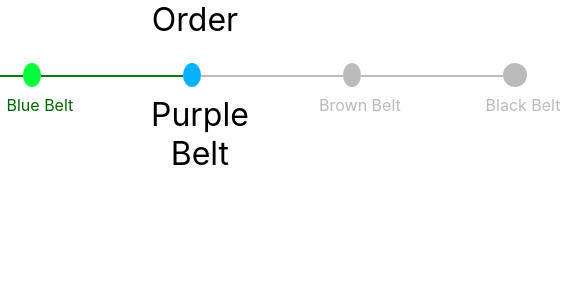
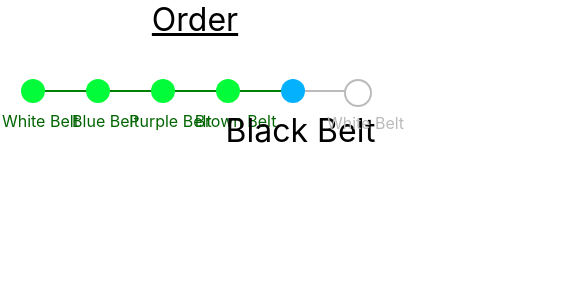
Before and after one commit to Thomasin500/stavvy-timeline, a React (Create React App) app: page / in a window 390 px wide. Shown: the top 300 px of the page, 585 px wide, since content can reach past the window. Built offline with nearby package versions, Linux system fonts and the light colour scheme.

Commit message:
responsive timeline

```diff
--- a/src/app/App.css
+++ /dev/null
@@ -1,3 +0,0 @@
-.App {
-  text-align: center;
-}
--- a/src/app/App.tsx
+++ b/src/app/App.tsx
@@ -1,5 +1,4 @@
 import React from 'react';
-import './App.css';
 import Timeline from "../components/timeline/Timeline";
 
 enum OrderStatus {
@@ -7,7 +6,8 @@ enum OrderStatus {
     Blue = "Blue Belt",
     Purple = "Purple Belt",
     Brown = "Brown Belt",
-    Black = "Black Belt"
+    Black = "Black Belt",
+    rejected = "White Belt"
 }
 
 //todo create real data here
@@ -16,15 +16,15 @@ function App() {
     //excludeStatus: if currentStatus is one of the exclude statuses render a
     //component that says "This order is currently in a {currentStatus} state.
 
-    const orderStatus = "Purple";
+    const orderStatus = "Black";
 
     return (
-        <div className="App">
+        <div>
             <Timeline
                 name="Order"
                 currentStatus={OrderStatus[orderStatus]}
                 statuses={Object.values(OrderStatus)}
-                //excludeStatuses={[OrderStatus.rejected]} //<-- TODO still need to finish this
+                excludeStatuses={[OrderStatus.rejected]}
             />
         </div>
     );
--- a/src/components/timeline/Timeline.tsx
+++ b/src/components/timeline/Timeline.tsx
@@ -6,10 +6,15 @@ import "./timeline.css"
 export interface ITimelineProps {
     name: string,
     currentStatus: string,
-    statuses: string[]
+    statuses: string[],
+    excludeStatuses: string[]
 }
 
-const Timeline: React.SFC<ITimelineProps> = ({ name, currentStatus, statuses }) => {
+const Timeline: React.SFC<ITimelineProps> = ({ name, currentStatus, statuses, excludeStatuses }) => {
+
+    if (excludeStatuses.includes(currentStatus)) {
+        return (<div>This order is currently in a {currentStatus} state.</div>)
+    }
 
     let foundCurr = false;
 
@@ -18,8 +23,9 @@ const Timeline: React.SFC<ITimelineProps> = ({ name, currentStatus, statuses })
             <span className="header">{name}</span>
             <div className="timeline-container">
 
+                {statuses.map((status, index) => {
 
-                {statuses.map((status, index) => {
+                    console.log(status)
 
                     //TODO maybe put this in a separate function
                     let lineNode;
@@ -48,7 +54,7 @@ const Timeline: React.SFC<ITimelineProps> = ({ name, currentStatus, statuses })
                     }
 
                     return (
-                        <div className="status-container">
+                        <div className="status-container" key={status}>
                             <span className={cirlceClassNames}>
                                 <span className={labelClassNames}>{status}</span>
                             </span>
@@ -64,7 +70,8 @@ const Timeline: React.SFC<ITimelineProps> = ({ name, currentStatus, statuses })
 Timeline.defaultProps = {
     name: "No Name Provided",
     currentStatus: "",
-    statuses: []
+    statuses: [],
+    excludeStatuses: []
 };
 
 export default Timeline;
--- a/src/components/timeline/timeline.css
+++ b/src/components/timeline/timeline.css
@@ -1,26 +1,22 @@
 .timeline-main {
-    display: flex;
-    flex-direction: column;
+    text-align: center;
 }
-/*the timeline is not centered*/
 
 .header {
-    align-self: center;
     font-size: 2rem;
-    margin-bottom: 1.5rem;
+    text-decoration: underline;
 }
 
 .timeline-container {
     display: flex;
     justify-content: center;
+    margin-top: 2.5rem;
 }
 
 .status-container {
     width: 10rem;
-    display: flex;
 }
 
-/* maybe move this to the left or something, the text isnt really centered*/
 .label {
     position: absolute;
     margin-top: 2rem;
@@ -43,11 +39,12 @@
     color: darkgreen;
 }
 
-/*general todo//when making thead screen narrow thead text color-profile the right hangs off */
-/*TODO the chart doesnt collapse well when narrowing*/
 .line {
-    width: 12rem;
-    margin-bottom: 0.65rem;
+    width: 10rem;
+    height: .7rem;
+    position: absolute;
+    z-index: -1;
+    max-width: 15%;
 }
 
 .line-complete {
@@ -58,12 +55,9 @@
     border-bottom: 2px solid #bbb;
 }
 
-/* the roundness of the circle is not responsive, it becomes very oval-like*/
-/* the circles are not exactly circular, the ones in the middle are squished in some way*/
 .circle {
     height: 1.5rem;
     width: 1.5rem;
-    background-color: #bbb;
     border-radius: 50%;
     display: inline-block;
 }
@@ -77,5 +71,6 @@
 }
 
 .circle-incomplete {
-    background-color: #bbb;
+    border: 2px solid #bbb;
+    background-color: white;
 }
```
Also changed, not shown: 2 other files (tests, documents, lock files or other folders).
